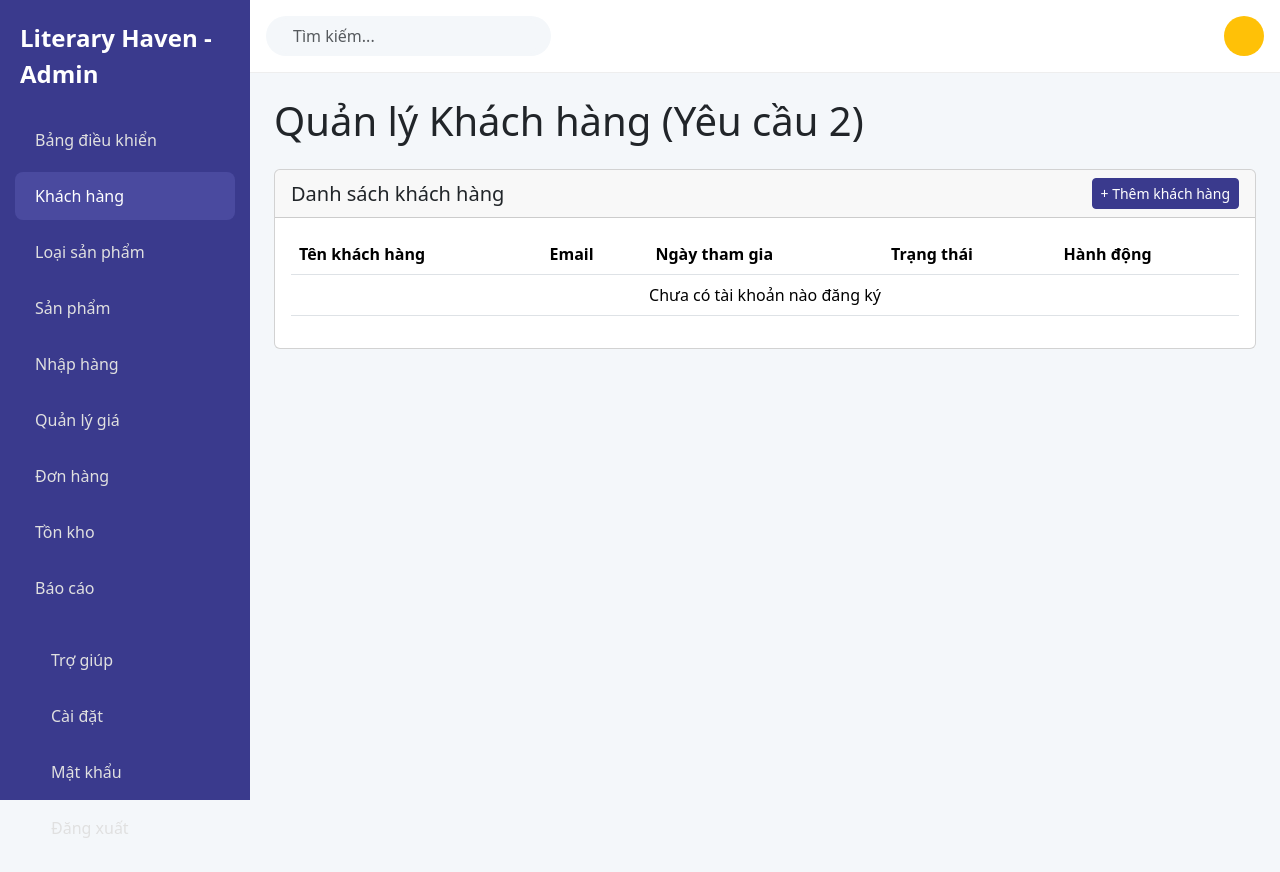
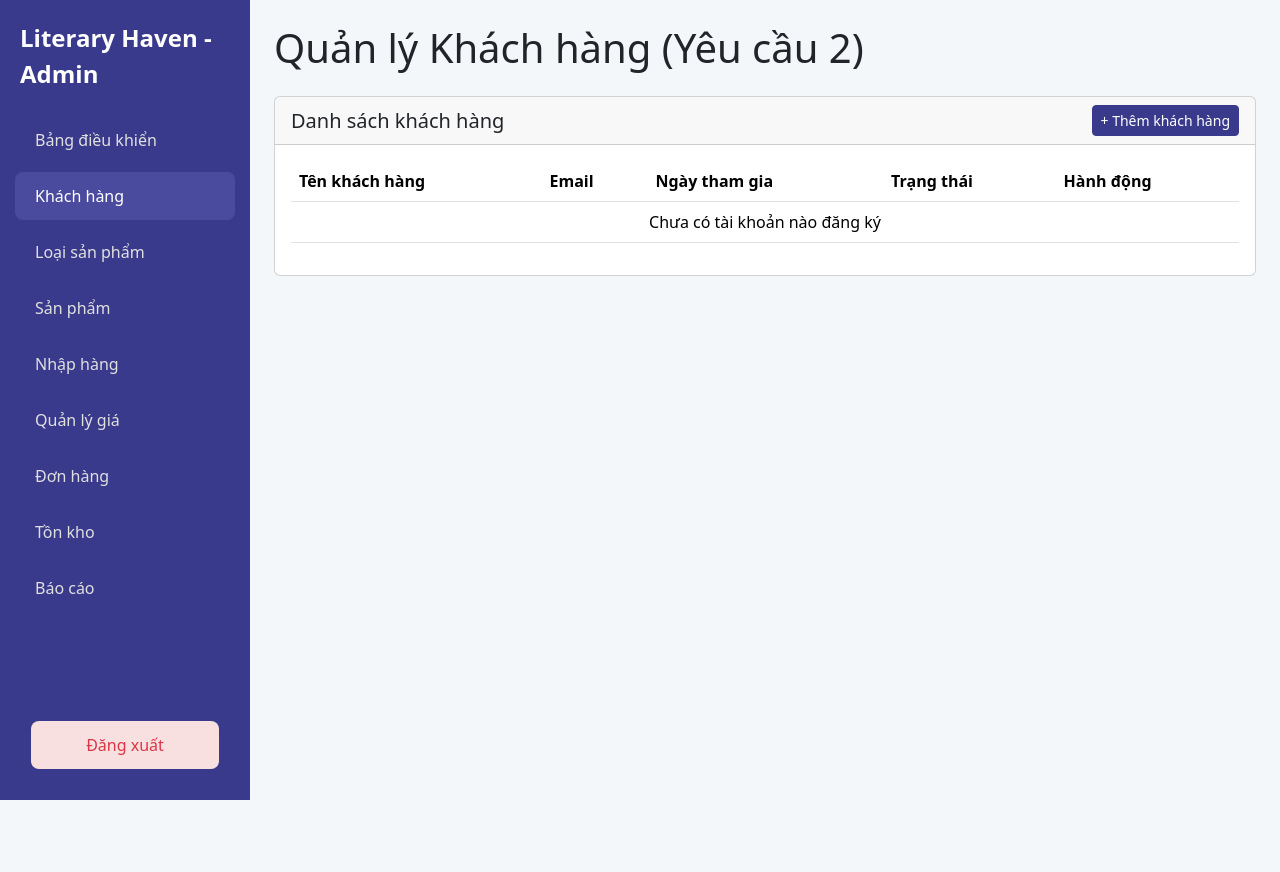
Before and after one commit to ngoctu0405/Book-Store, a PHP site: page /admin/users.html in a window 1280 px wide. After the commit the page ends 800 px from the top, so only its background shows below. Run offline with PHP 8.4, Linux system fonts and the light colour scheme.

Commit message:
cấu trúc css admin

```diff
--- a/WEB___Book-Strore/admin/users.html
+++ b/WEB___Book-Strore/admin/users.html
@@ -23,24 +23,11 @@
             <li class="nav-item"><a href="reports.html" class="nav-link">Báo cáo</a></li>
         </ul>
         <div class="mt-auto p-3">
-             <ul class="nav nav-pills flex-column">
-                <li class="nav-item"><a href="#" class="nav-link">Trợ giúp</a></li>
-                <li class="nav-item"><a href="#" class="nav-link">Cài đặt</a></li>
-                <li class="nav-item"><a href="#" class="nav-link">Mật khẩu</a></li>
-                <li class="nav-item"><a href="index.html" class="nav-link">Đăng xuất</a></li>
-             </ul>
+             <a href="index.html" class="logout-link">Đăng xuất</a>
         </div>
     </aside>
 
     <main class="main-content">
-        <header class="top-bar p-3 d-flex justify-content-between align-items-center">
-            <form class="search-bar d-flex align-items-center">
-                <input class="form-control" type="search" placeholder="Tìm kiếm...">
-            </form>
-            <div class="profile-area d-flex align-items-center">
-                <div class="profile-pic ms-3"></div>
-            </div>
-        </header>
 
         <div class="page-content p-4">
             <h1 class="mb-4">Quản lý Khách hàng (Yêu cầu 2)</h1>
--- a/WEB___Book-Strore/assets/css/admin_style.css
+++ b/WEB___Book-Strore/assets/css/admin_style.css
@@ -173,3 +173,19 @@ body {
     object-fit: cover;
     border-radius: 4px;
 }
+
+.sidebar .logout-link {
+    margin: 15px; /* Tách biệt khỏi các nav-link khác */
+    padding: 12px 20px;
+    text-align: center;
+    background-color: #f8e0e0; /* Màu đỏ nhạt (giống màu .status.cancelled) */
+    color: #dc3545; /* Màu đỏ đậm */
+    font-weight: 500;
+    border-radius: 8px;
+    text-decoration: none;
+    display: block; /* Làm cho nó full-width trong P-3 */
+}
+.sidebar .logout-link:hover {
+    background-color: #dc3545; /* Đỏ đậm khi hover */
+    color: white;
+}
```
Also changed, not shown: WEB___Book-Strore/admin/categories.html (+1 -14 lines), WEB___Book-Strore/admin/dashboard.html (+1 -14 lines), WEB___Book-Strore/admin/index.html (+1 -6 lines), WEB___Book-Strore/admin/inventory.html (+13 -14 lines), WEB___Book-Strore/admin/order-detail.html (+1 -14 lines), WEB___Book-Strore/admin/orders.html (+2 -7 lines), WEB___Book-Strore/admin/pricing.html (+2 -7 lines), WEB___Book-Strore/admin/purchase-orders.html (+2 -7 lines), WEB___Book-Strore/admin/reports.html (+7 -12 lines).
